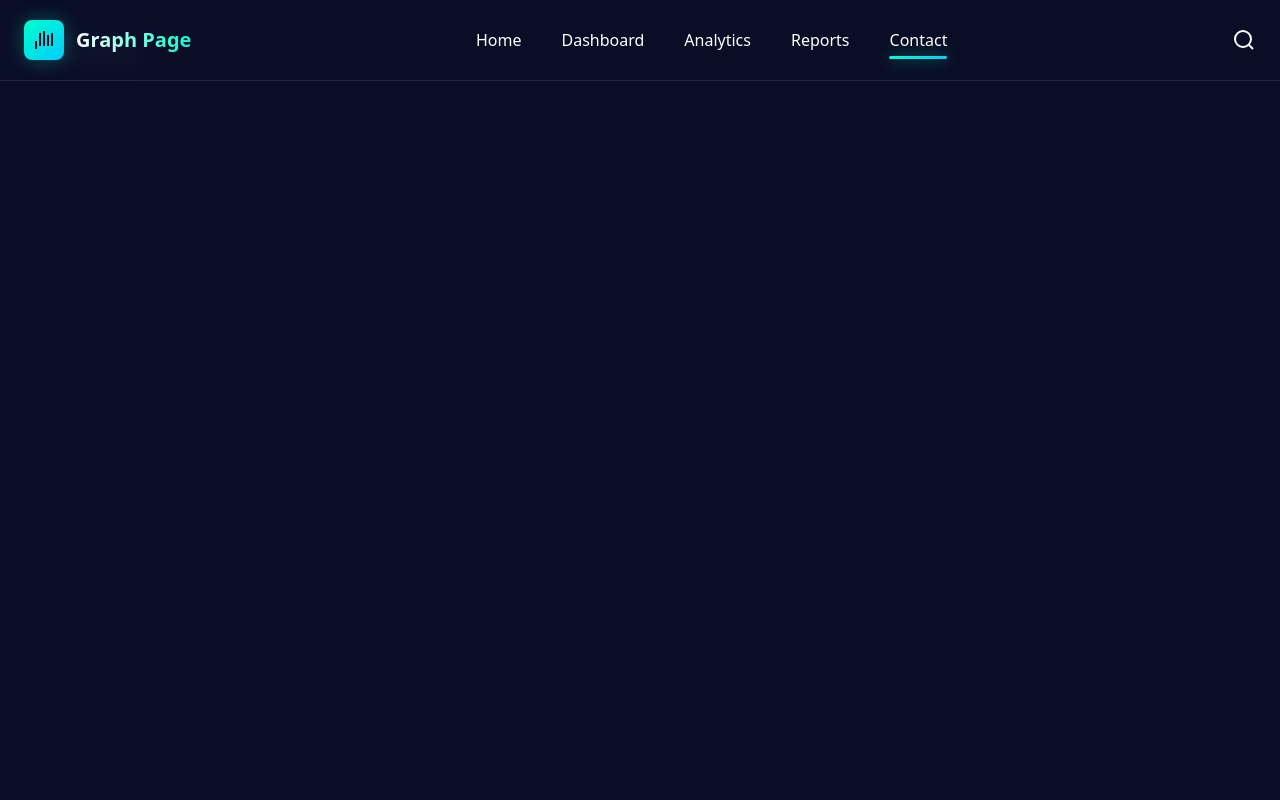
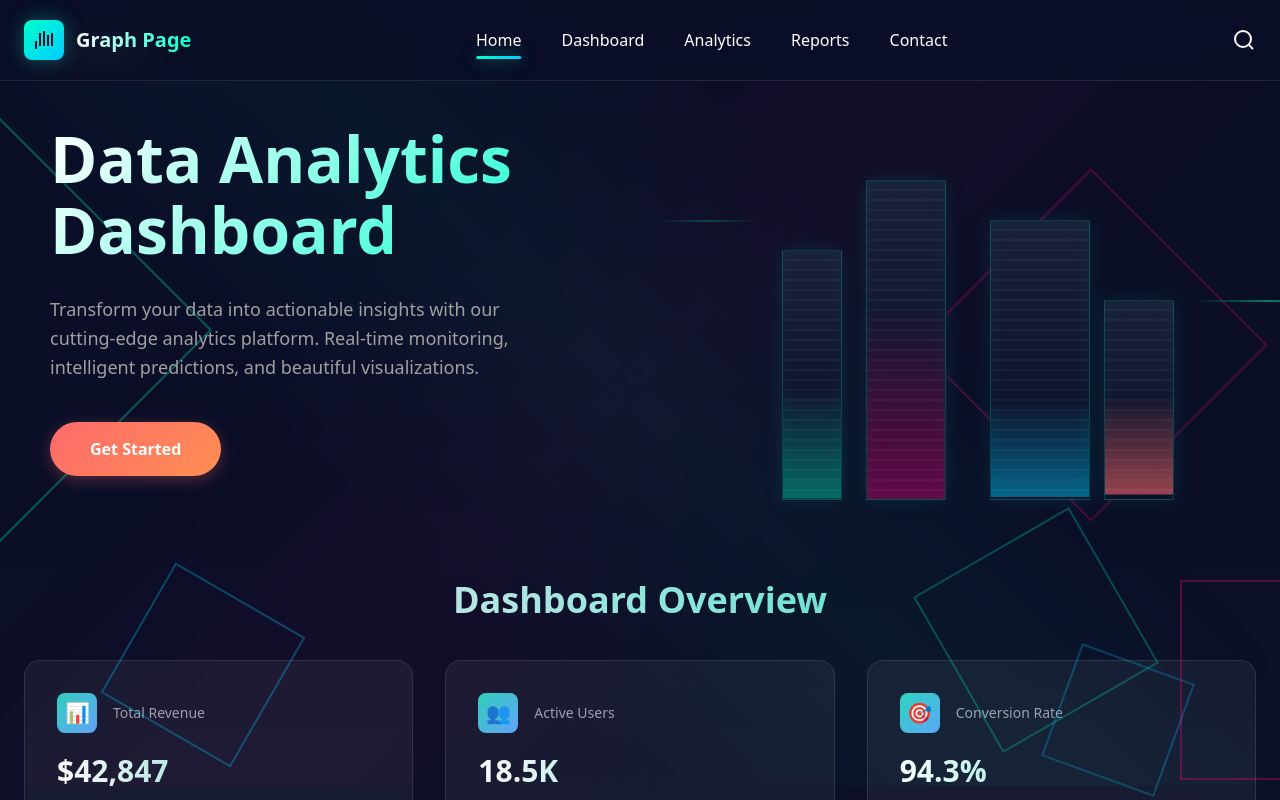
Before and after one commit to khushi0433/Analytics-landing-page, a React (Create React App) app: page /contact in a window 1280 px wide. Shown: the top 800 px of the page. Built offline with nearby package versions, Linux system fonts and the light colour scheme.

Commit message:
fix: add scroll-based active link highlighting and smooth scrolling to Navbar

```diff
--- a/src/App.js
+++ b/src/App.js
@@ -1,5 +1,11 @@
 import { BrowserRouter as Router, Routes, Route } from "react-router-dom";
 import Navbar from "./components/common/navbar";
+import Hero from "./components/common/hero";
+import Dashboard from "./components/dashboard";
+import AnalyticsSection from "./components/Analytics";
+import ReportsSection from "./components/reports";
+import ContactSection from "./components/contact";
+import Footer from "./components/common/Footer";
 
 function App() {
   return (
@@ -13,6 +19,12 @@ function App() {
           <Route path="/reports" element={<h1 className="p-8 text-3xl">Reports</h1>} />
           <Route path="/contact" element={<h1 className="p-8 text-3xl">Contact</h1>} />
         </Routes>
+        <Hero/>
+        <Dashboard />
+        <AnalyticsSection />
+        <ReportsSection />
+        <ContactSection />
+        <Footer/>
       </div>
     </Router>
   );
--- a/src/components/common/hero.jsx
+++ b/src/components/common/hero.jsx
@@ -1,5 +1,5 @@
 import React from "react";
-import "../styles/hero.css"; // We'll keep your CSS animations here
+import "../styles/hero.css";
 
 const Hero = () => {
   return (
--- a/src/components/common/navbar.jsx
+++ b/src/components/common/navbar.jsx
@@ -4,24 +4,60 @@ import { useState, useEffect } from "react";
 const Navbar = () => {
   const [isOpen, setIsOpen] = useState(false);
   const [scrolled, setScrolled] = useState(false);
+  const [activeSection, setActiveSection] = useState("home");
 
   useEffect(() => {
+    // Navbar scroll effect
     const handleScroll = () => setScrolled(window.scrollY > 20);
+
+    // Active section highlighting
+    const sections = document.querySelectorAll("section[id]");
+    const handleActiveSection = () => {
+      const scrollY = window.pageYOffset;
+      sections.forEach((section) => {
+        const sectionTop = section.offsetTop - 100;
+        const sectionHeight = section.offsetHeight;
+        const sectionId = section.getAttribute("id");
+        if (scrollY > sectionTop && scrollY <= sectionTop + sectionHeight) {
+          setActiveSection(sectionId);
+        }
+      });
+    };
+
     window.addEventListener("scroll", handleScroll);
-    return () => window.removeEventListener("scroll", handleScroll);
+    window.addEventListener("scroll", handleActiveSection);
+
+    return () => {
+      window.removeEventListener("scroll", handleScroll);
+      window.removeEventListener("scroll", handleActiveSection);
+    };
   }, []);
+
+  // Smooth scroll handler
+  const handleSmoothScroll = (e, id) => {
+    e.preventDefault();
+    const target = document.getElementById(id);
+    if (target) {
+      target.scrollIntoView({ behavior: "smooth", block: "start" });
+      setIsOpen(false);
+    }
+  };
+
+  const navItems = ["Home", "Dashboard", "Analytics", "Reports", "Contact"];
 
   return (
     <nav
       className={`fixed top-0 w-full z-[1000] border-b border-white/10 transition-all duration-300 backdrop-blur-md ${
-        scrolled
-          ? "bg-[#0a0e27]/95 py-3"
-          : "bg-[#0a0e27]/90 py-5"
+        scrolled ? "bg-[#0a0e27]/95 py-3" : "bg-[#0a0e27]/90 py-5"
       }`}
     >
       <div className="max-w-[1400px] mx-auto px-6 flex justify-between items-center">
         {/* Logo */}
-        <Link to="/" className="flex items-center gap-3 no-underline" onClick={() => setIsOpen(false)}>
+        <Link
+          to="/"
+          className="flex items-center gap-3 no-underline"
+          onClick={() => setIsOpen(false)}
+        >
           <div className="w-10 h-10 bg-gradient-to-br from-[#00ffcc] to-[#00ccff] rounded-lg flex items-center justify-center shadow-[0_0_20px_rgba(0,255,204,0.3)]">
             <svg viewBox="0 0 24 24" className="w-6 h-6 fill-[#0a0e27]">
               <path d="M3 13h2v8H3zm4-8h2v13H7zm4-2h2v15h-2zm4 4h2v11h-2zm4-2h2v13h-2z" />
@@ -34,19 +70,21 @@ const Navbar = () => {
 
         {/* Desktop Links */}
         <ul className="hidden md:flex gap-10 list-none">
-          {["Home", "Dashboard", "Analytics", "Reports", "Contact"].map((item) => (
+          {navItems.map((item) => (
             <li key={item}>
-              <NavLink
-                to={item === "Home" ? "/" : `/${item.toLowerCase()}`}
-                end
-                className={({ isActive }) =>
-                  `relative text-white text-[16px] transition-colors duration-300 hover:text-[#ff8e53] hover:[text-shadow:0_0_10px_rgba(255,107,107,0.5)]
-                   ${isActive ? "after:content-[''] after:absolute after:-bottom-2 after:left-1/2 after:-translate-x-1/2 after:w-full after:h-[3px] after:bg-gradient-to-r after:from-[#00ffcc] after:to-[#00ccff] after:rounded after:shadow-[0_0_15px_rgba(0,255,204,0.6)]" : ""}
-                   before:content-[''] before:absolute before:-bottom-2 before:left-1/2 before:-translate-x-1/2 before:w-0 before:h-[3px] before:bg-gradient-to-r before:from-[#ff6b6b] before:to-[#ff8e53] before:rounded before:transition-all before:duration-300 hover:before:w-full`
-                }
+              <a
+                href={`#${item.toLowerCase()}`}
+                onClick={(e) => handleSmoothScroll(e, item.toLowerCase())}
+                className={`relative text-white text-[16px] transition-colors duration-300 hover:text-[#ff8e53] hover:[text-shadow:0_0_10px_rgba(255,107,107,0.5)]
+                  ${
+                    activeSection === item.toLowerCase()
+                      ? "after:content-[''] after:absolute after:-bottom-2 after:left-1/2 after:-translate-x-1/2 after:w-full after:h-[3px] after:bg-gradient-to-r after:from-[#00ffcc] after:to-[#00ccff] after:rounded after:shadow-[0_0_15px_rgba(0,255,204,0.6)]"
+                      : ""
+                  }
+                  before:content-[''] before:absolute before:-bottom-2 before:left-1/2 before:-translate-x-1/2 before:w-0 before:h-[3px] before:bg-gradient-to-r before:from-[#ff6b6b] before:to-[#ff8e53] before:rounded before:transition-all before:duration-300 hover:before:w-full`}
               >
                 {item}
-              </NavLink>
+              </a>
             </li>
           ))}
         </ul>
@@ -88,16 +126,17 @@ const Navbar = () => {
           isOpen ? "max-h-96 py-6" : "max-h-0"
         }`}
       >
-        {["Home", "Dashboard", "Analytics", "Reports", "Contact"].map((item) => (
+        {navItems.map((item) => (
           <li key={item}>
-            <NavLink
-              to={item === "Home" ? "/" : `/${item.toLowerCase()}`}
-              end
-              className="text-white text-lg hover:text-[#ff8e53] transition-colors duration-300"
-              onClick={() => setIsOpen(false)}
+            <a
+              href={`#${item.toLowerCase()}`}
+              onClick={(e) => handleSmoothScroll(e, item.toLowerCase())}
+              className={`text-white text-lg hover:text-[#ff8e53] transition-colors duration-300 ${
+                activeSection === item.toLowerCase() ? "font-bold" : ""
+              }`}
             >
               {item}
-            </NavLink>
+            </a>
           </li>
         ))}
       </ul>
--- /dev/null
+++ b/src/components/styles/hero.css
@@ -0,0 +1,330 @@
+* Hero Section */
+.hero {
+	position: relative;
+	min-height: 100vh;
+	display: flex;
+	align-items: center;
+	overflow: hidden;
+	background: linear-gradient(135deg, #0a0e27 0%, #1a1f3a 100%);
+}
+
+.hero-bg {
+	position: absolute;
+	top: 0;
+	left: 0;
+	width: 100%;
+	height: 100%;
+	opacity: 0.4;
+	background-image:
+		linear-gradient(45deg, transparent 30%, rgba(0, 255, 204, 0.1) 50%, transparent 70%),
+		linear-gradient(-45deg, transparent 30%, rgba(255, 0, 128, 0.1) 50%, transparent 70%);
+	animation: bgShift 20s ease-in-out infinite;
+}
+
+@keyframes bgShift {
+
+	0%,
+	100% {
+		transform: translate(0, 0);
+	}
+
+	50% {
+		transform: translate(-20px, -20px);
+	}
+}
+
+.geometric-shapes {
+	position: absolute;
+	width: 100%;
+	height: 100%;
+	overflow: hidden;
+}
+
+.shape {
+	position: absolute;
+	border: 2px solid rgba(0, 255, 204, 0.3);
+}
+
+.shape1 {
+	width: 300px;
+	height: 300px;
+	top: 10%;
+	left: -150px;
+	transform: rotate(45deg);
+	animation: float 15s ease-in-out infinite;
+}
+
+.shape2 {
+	width: 200px;
+	height: 200px;
+	top: 60%;
+	right: -100px;
+	border-color: rgba(255, 0, 128, 0.3);
+	animation: float 20s ease-in-out infinite reverse;
+}
+
+.shape3 {
+	width: 150px;
+	height: 150px;
+	bottom: 20%;
+	left: 10%;
+	border-color: rgba(0, 204, 255, 0.3);
+	transform: rotate(30deg);
+	animation: float 18s ease-in-out infinite;
+}
+
+.shape4 {
+	width: 250px;
+	height: 250px;
+	top: 15%;
+	right: 5%;
+	border-color: rgba(255, 0, 128, 0.25);
+	transform: rotate(45deg);
+	animation: float 16s ease-in-out infinite;
+}
+
+.shape5 {
+	width: 180px;
+	height: 180px;
+	top: 55%;
+	right: 12%;
+	border-color: rgba(0, 255, 204, 0.25);
+	transform: rotate(-30deg);
+	animation: float 22s ease-in-out infinite reverse;
+}
+
+.shape6 {
+	width: 120px;
+	height: 120px;
+	bottom: 15%;
+	right: 8%;
+	border-color: rgba(0, 204, 255, 0.25);
+	transform: rotate(20deg);
+	animation: float 19s ease-in-out infinite;
+}
+
+.hero-content {
+	position: relative;
+	z-index: 10;
+	max-width: 1400px;
+	margin: 0 auto;
+	padding: 0 50px;
+	display: grid;
+	grid-template-columns: 1fr 1fr;
+	gap: 60px;
+	align-items: center;
+}
+
+.hero-text {
+	animation: slideInLeft 1s ease-out;
+}
+
+@keyframes slideInLeft {
+	from {
+		opacity: 0;
+		transform: translateX(-50px);
+	}
+
+	to {
+		opacity: 1;
+		transform: translateX(0);
+	}
+}
+
+.hero-text h1 {
+	font-size: 64px;
+	font-weight: 700;
+	line-height: 1.1;
+	margin-bottom: 30px;
+	background: linear-gradient(135deg, #ffffff 0%, #00ffcc 100%);
+	-webkit-background-clip: text;
+	-webkit-text-fill-color: transparent;
+	background-clip: text;
+}
+
+.hero-text p {
+	font-size: 18px;
+	line-height: 1.6;
+	color: #a0a0a0;
+	margin-bottom: 40px;
+	max-width: 500px;
+}
+
+.cta-button {
+	display: inline-block;
+	padding: 15px 40px;
+	background: linear-gradient(135deg, #ff6b6b, #ff8e53);
+	color: white;
+	text-decoration: none;
+	border-radius: 30px;
+	font-size: 16px;
+	font-weight: 600;
+	transition: all 0.3s ease;
+	box-shadow: 0 4px 15px rgba(255, 107, 107, 0.3);
+	border: none;
+	cursor: pointer;
+}
+
+.cta-button:hover {
+	transform: translateY(-2px);
+	box-shadow: 0 6px 20px rgba(255, 107, 107, 0.4);
+}
+
+.hero-visual {
+	position: relative;
+	animation: slideInRight 1s ease-out;
+}
+
+@keyframes slideInRight {
+	from {
+		opacity: 0;
+		transform: translateX(50px);
+	}
+
+	to {
+		opacity: 1;
+		transform: translateX(0);
+	}
+}
+
+.city-container {
+	position: relative;
+	width: 100%;
+	height: 400px;
+	perspective: 1000px;
+}
+
+.building {
+	position: absolute;
+	background: linear-gradient(180deg, #1a1f3a 0%, #0a0e27 100%);
+	border: 1px solid rgba(0, 255, 204, 0.2);
+	box-shadow:
+		0 0 20px rgba(0, 255, 204, 0.1),
+		inset 0 0 20px rgba(0, 255, 204, 0.05);
+	overflow: hidden;
+}
+
+/* Building fill effect */
+.building-fill {
+	position: absolute;
+	bottom: 0;
+	left: 0;
+	right: 0;
+	animation: pulse 3s ease-in-out infinite;
+}
+
+.building1 {
+	width: 60px;
+	height: 250px;
+	bottom: 0;
+	left: 20%;
+}
+
+.building1 .building-fill {
+	height: 45%;
+	background: linear-gradient(180deg, transparent 0%, rgba(0, 255, 204, 0.6) 100%);
+}
+
+.building2 {
+	width: 80px;
+	height: 320px;
+	bottom: 0;
+	left: 35%;
+}
+
+.building2 .building-fill {
+	height: 60%;
+	background: linear-gradient(180deg, transparent 0%, rgba(255, 0, 128, 0.6) 100%);
+	animation-delay: 0.5s;
+}
+
+.building3 {
+	width: 100px;
+	height: 280px;
+	bottom: 0;
+	right: 25%;
+}
+
+.building3 .building-fill {
+	height: 35%;
+	background: linear-gradient(180deg, transparent 0%, rgba(0, 204, 255, 0.6) 100%);
+	animation-delay: 1s;
+}
+
+.building4 {
+	width: 70px;
+	height: 200px;
+	bottom: 0;
+	right: 10%;
+}
+
+.building4 .building-fill {
+	height: 50%;
+	background: linear-gradient(180deg, transparent 0%, rgba(255, 107, 107, 0.6) 100%);
+	animation-delay: 1.5s;
+}
+
+@keyframes pulse {
+
+	0%,
+	100% {
+		opacity: 0.6;
+		transform: translateY(0);
+	}
+
+	50% {
+		opacity: 1;
+		transform: translateY(-5px);
+	}
+}
+
+/* Building windows */
+.building-windows {
+	position: absolute;
+	top: 0;
+	left: 0;
+	right: 0;
+	height: 100%;
+	background: repeating-linear-gradient(0deg,
+			transparent,
+			transparent 8px,
+			rgba(255, 255, 255, 0.05) 8px,
+			rgba(255, 255, 255, 0.05) 10px);
+	opacity: 0.8;
+}
+
+.neon-line {
+	position: absolute;
+	height: 2px;
+	background: linear-gradient(90deg, transparent, #00ffcc, transparent);
+	animation: scan 3s linear infinite;
+}
+
+.neon-line1 {
+	width: 100px;
+	top: 30%;
+	left: 10%;
+}
+
+.neon-line2 {
+	width: 150px;
+	top: 50%;
+	right: 15%;
+	animation-delay: 1s;
+}
+
+@keyframes scan {
+	0% {
+		transform: translateX(-100%);
+		opacity: 0;
+	}
+
+	50% {
+		opacity: 1;
+	}
+
+	100% {
+		transform: translateX(200%);
+		opacity: 0;
+	}
+}
```
Also changed, not shown: src/components/pages/topics/topics-listing.jsx (deleted), src/components/ui/Minichart.jsx (added).
